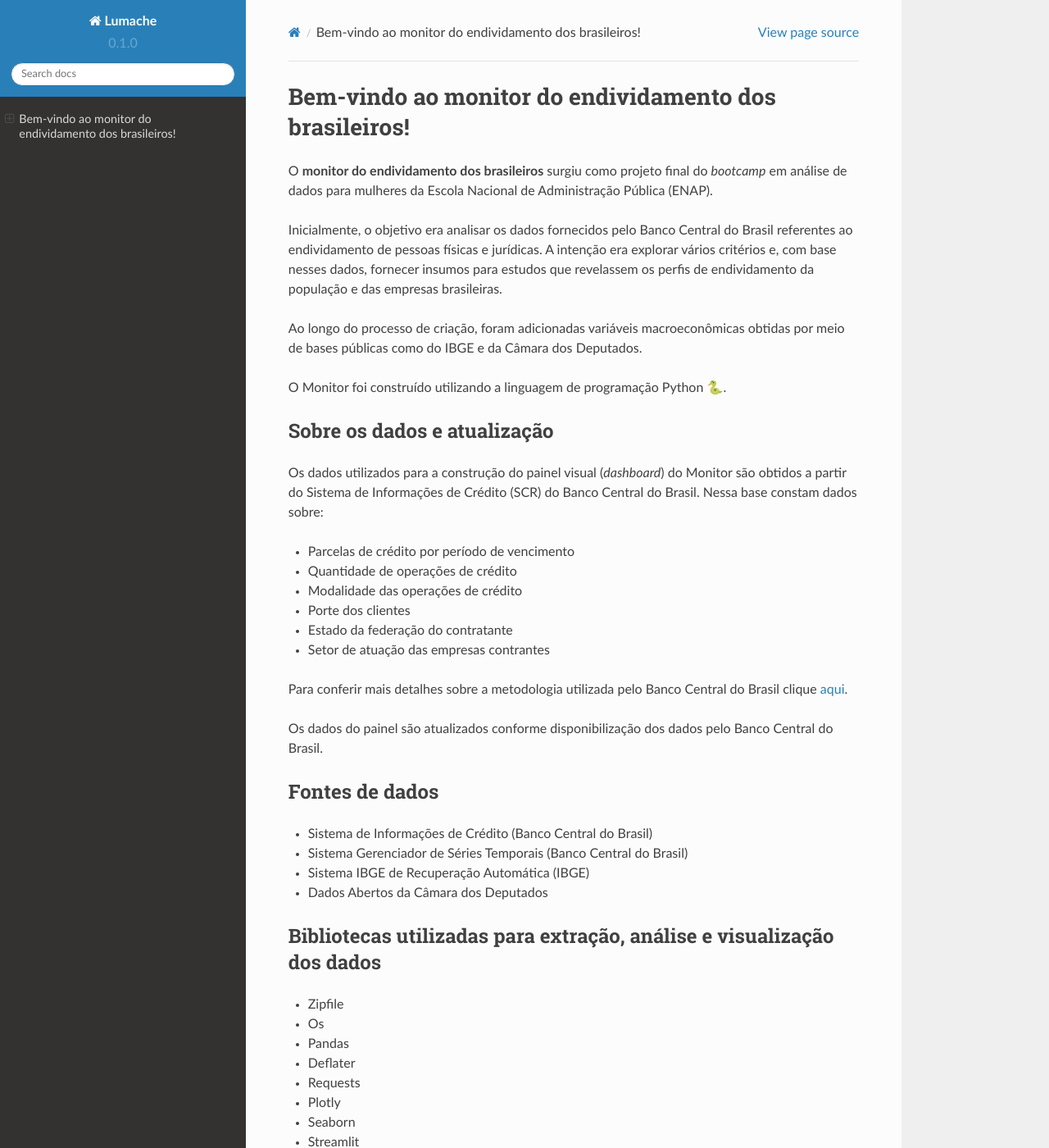
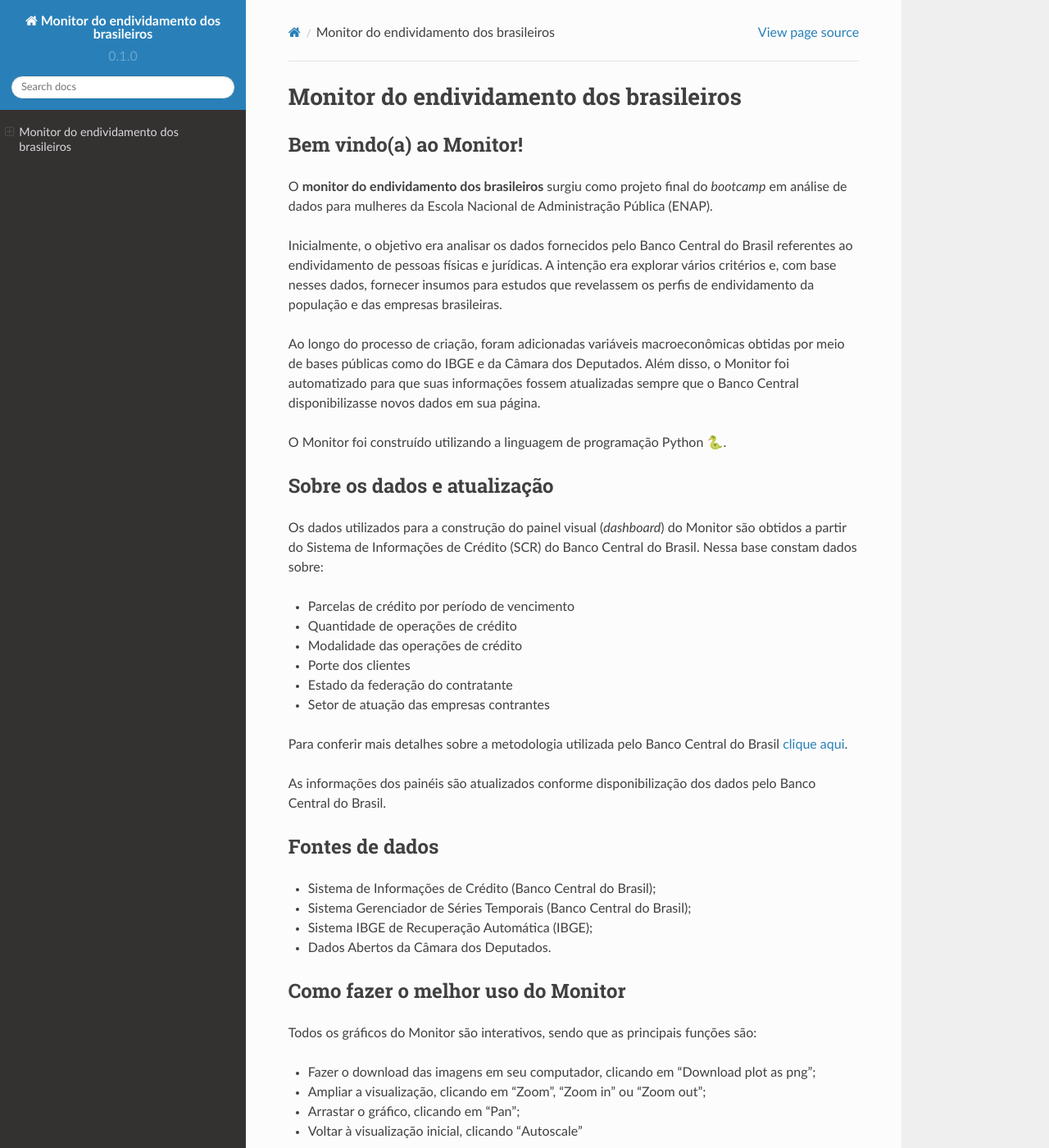
Before and after one commit to monitordoendividamento/monitor, a Sphinx documentation site: the page built from docs/source/index.rst, in a window 1280 px wide and 1400 px high. Shown: the whole window at 82% size. Built offline with Sphinx 7.4.7 and the Read the Docs theme 2.0.0, drawn with Linux system fonts in a browser that asks for light colours; some of the changed text lies outside the part shown.

Commit message:
Atualiza documentação

```diff
--- a/docs/source/conf.py
+++ b/docs/source/conf.py
@@ -2,9 +2,9 @@
 
 # -- Project information
 
-project = 'Lumache'
-copyright = '2021, Graziella'
-author = 'Graziella'
+project = 'Monitor do endividamento dos brasileiros'
+copyright = '2023'
+author = ''
 
 release = '0.1'
 version = '0.1.0'
--- a/docs/source/index.rst
+++ b/docs/source/index.rst
@@ -1,12 +1,15 @@
 =============================================
-Bem-vindo ao monitor do endividamento dos brasileiros!
+Monitor do endividamento dos brasileiros
 =============================================
+
+Bem vindo(a) ao Monitor!
+--------
 
 O **monitor do endividamento dos brasileiros** surgiu como projeto final do *bootcamp* em análise de dados para mulheres da Escola Nacional de Administração Pública (ENAP).
 
 Inicialmente, o objetivo era analisar os dados fornecidos pelo Banco Central do Brasil referentes ao endividamento de pessoas físicas e jurídicas. A intenção era explorar vários critérios e, com base nesses dados, fornecer insumos para estudos que revelassem os perfis de endividamento da população e das empresas brasileiras.
 
-Ao longo do processo de criação, foram adicionadas variáveis macroeconômicas obtidas por meio de bases públicas como do IBGE e da Câmara dos Deputados.
+Ao longo do processo de criação, foram adicionadas variáveis macroeconômicas obtidas por meio de bases públicas como do IBGE e da Câmara dos Deputados. Além disso, o Monitor foi automatizado para que suas informações fossem atualizadas sempre que o Banco Central disponibilizasse novos dados em sua página.
 
 O Monitor foi construído utilizando a linguagem de programação Python 🐍.
 
@@ -22,30 +25,41 @@ Os dados utilizados para a construção do painel visual (*dashboard*) do Monito
 - Estado da federação do contratante
 - Setor de atuação das empresas contrantes
 
-Para conferir mais detalhes sobre a metodologia utilizada pelo Banco Central do Brasil clique `aqui <https://www.bcb.gov.br/content/estabilidadefinanceira/scr/scr.data/scr_data_metodologia.pdf>`_.
+Para conferir mais detalhes sobre a metodologia utilizada pelo Banco Central do Brasil `clique aqui <https://www.bcb.gov.br/content/estabilidadefinanceira/scr/scr.data/scr_data_metodologia.pdf>`_.
 
-Os dados do painel são atualizados conforme disponibilização dos dados pelo Banco Central do Brasil.
+As informações dos painéis são atualizados conforme disponibilização dos dados pelo Banco Central do Brasil.
 
 Fontes de dados
 --------
 
-- Sistema de Informações de Crédito (Banco Central do Brasil)
-- Sistema Gerenciador de Séries Temporais (Banco Central do Brasil)
-- Sistema IBGE de Recuperação Automática (IBGE)
-- Dados Abertos da Câmara dos Deputados
+- Sistema de Informações de Crédito (Banco Central do Brasil);
+- Sistema Gerenciador de Séries Temporais (Banco Central do Brasil);
+- Sistema IBGE de Recuperação Automática (IBGE);
+- Dados Abertos da Câmara dos Deputados.
+
+Como fazer o melhor uso do Monitor
+--------
+
+Todos os gráficos do Monitor são interativos, sendo que as principais funções são:
+
+- Fazer o download das imagens em seu computador, clicando em "Download plot as png";
+- Ampliar a visualização, clicando em "Zoom", "Zoom in" ou "Zoom out";
+- Arrastar o gráfico, clicando em "Pan";
+- Voltar à visualização inicial, clicando "Autoscale"
+
 
 Bibliotecas utilizadas para extração, análise e visualização dos dados
 --------
 
-- Zipfile
-- Os
-- Pandas
-- Deflater
-- Requests
-- Plotly
-- Seaborn
-- Streamlit
-- SidraPy
+- Zipfile;
+- Os;
+- Pandas;
+- Deflater;
+- Requests;
+- Plotly;
+- Seaborn;
+- Streamlit;
+- SidraPy.
 
 Nosso contato
 --------
```
